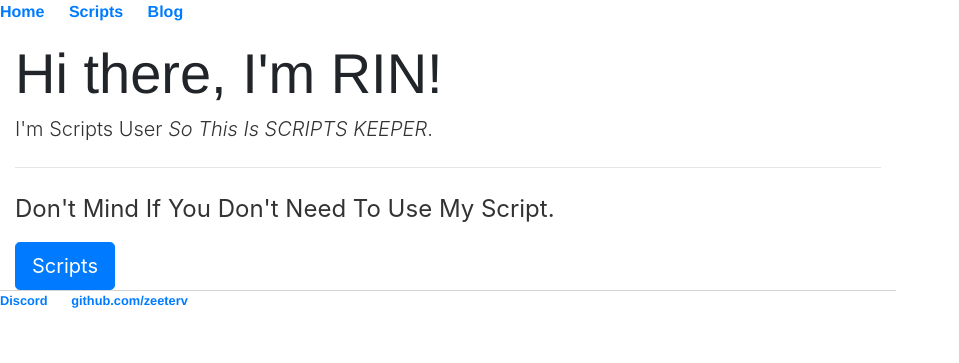
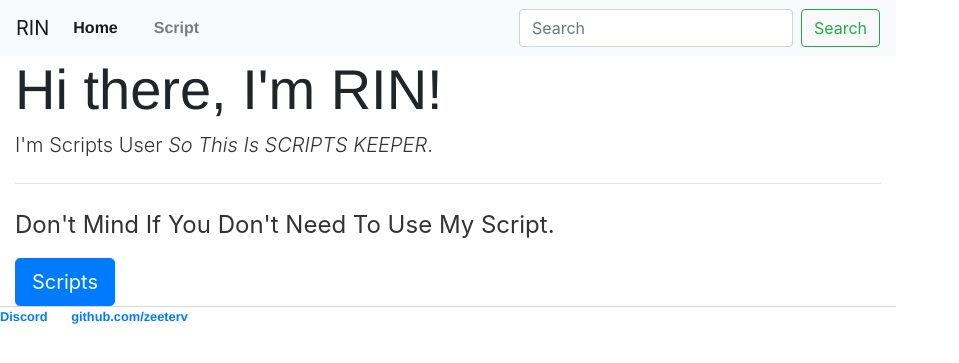
Before and after one commit to zeeterv/rinweb, a Jekyll site: the page built from index.html, in a window 1280 px wide. Shown: the top 363 px of the page, without its empty margins (0-959 px from the left). Built offline with Jekyll 4.4.1, drawn with Linux system fonts in a browser that asks for light colours.

Commit message:
Update default.html

```diff
--- a/_layouts/default.html
+++ b/_layouts/default.html
@@ -16,13 +16,29 @@
  			</style>
 		</head>
 		<body>
-			<nav>
-	    		<ul>
-	        		<li><a href="/">Home</a></li>
-		        	<li><a href="/script">Scripts</a></li>
-				<li><a href="/blog">Blog</a></li>
-	    		</ul>
-			</nav>
+
+<nav class="navbar navbar-expand-lg navbar-light bg-light">
+  <a class="navbar-brand" href="#">RIN</a>
+  <button class="navbar-toggler" type="button" data-toggle="collapse" data-target="#navbarSupportedContent" aria-controls="navbarSupportedContent" aria-expanded="false" aria-label="Toggle navigation">
+    <span class="navbar-toggler-icon"></span>
+  </button>
+
+  <div class="collapse navbar-collapse" id="navbarSupportedContent">
+    <ul class="navbar-nav mr-auto">
+      <li class="nav-item active">
+        <a class="nav-link" href="#">Home <span class="sr-only">(current)</span></a>
+      </li>
+      <li class="nav-item">
+        <a class="nav-link" href="#">Script</a>
+      </li>
+    </ul>
+    <form class="form-inline my-2 my-lg-0">
+      <input class="form-control mr-sm-2" type="search" placeholder="Search" aria-label="Search">
+      <button class="btn btn-outline-success my-2 my-sm-0" type="submit">Search</button>
+    </form>
+  </div>
+</nav>
+
 			<div class="container">
 
 			{{ content }}
```
